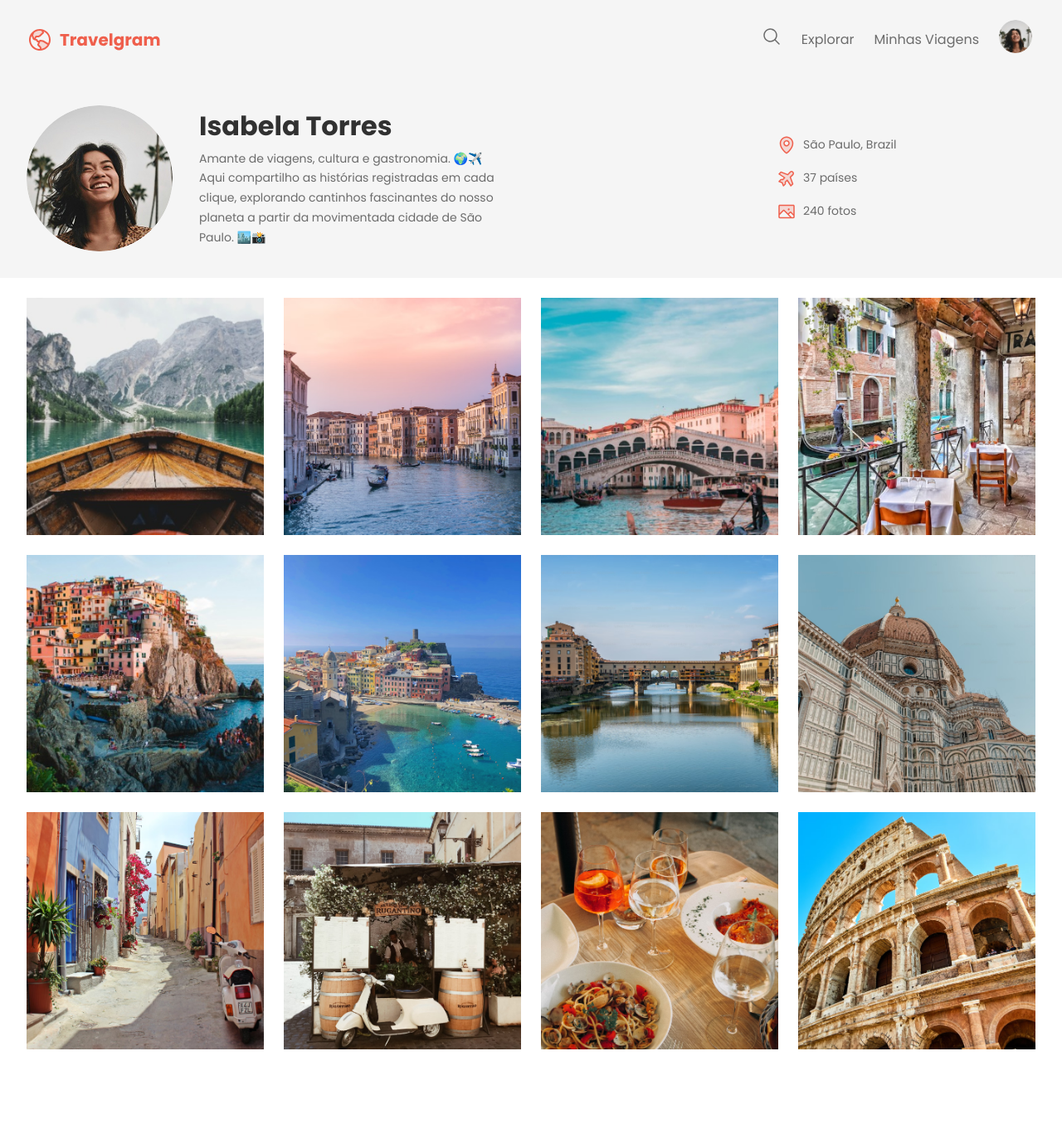
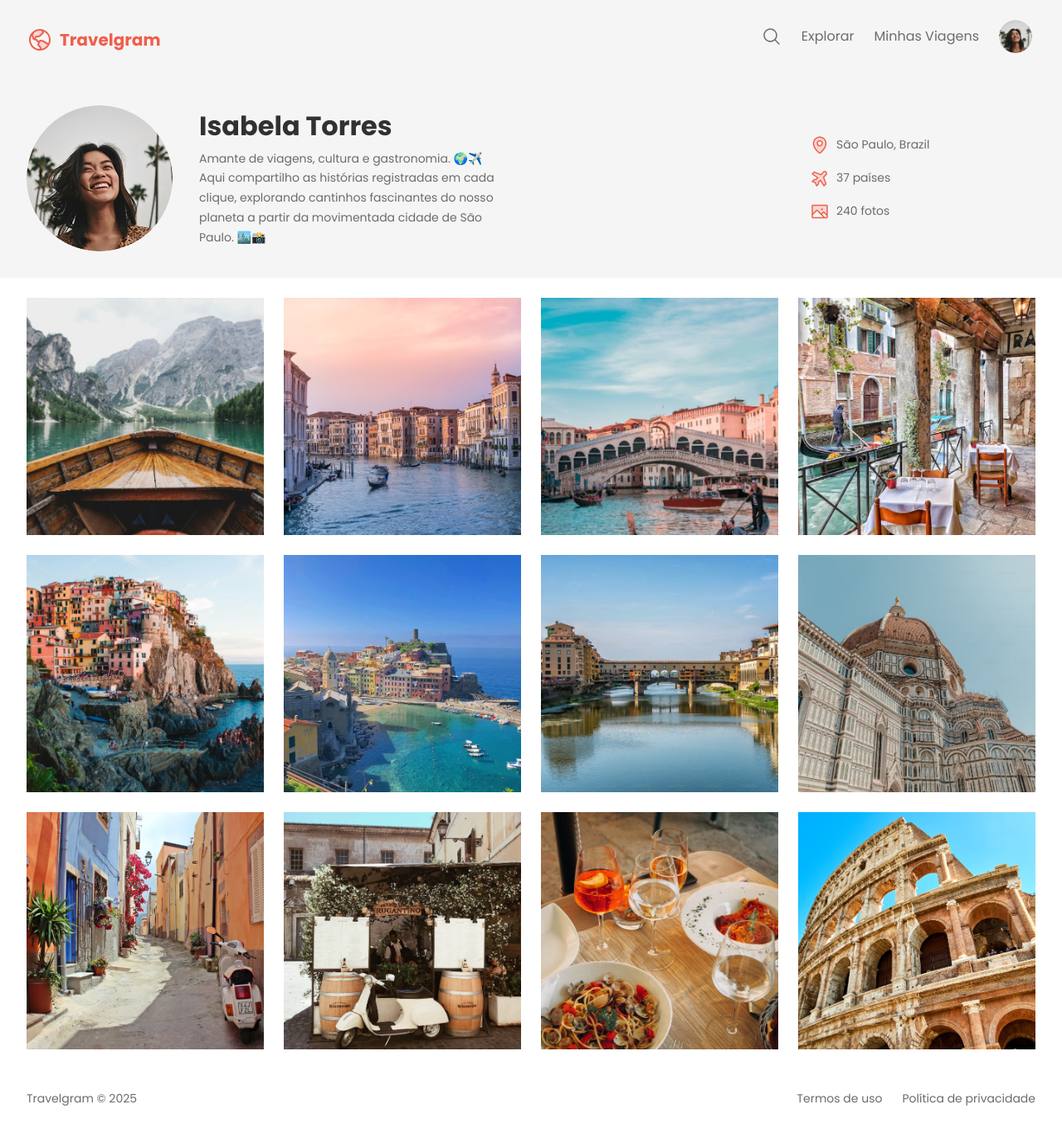
Before and after one commit to Otakotak88/Travelgram, a plain HTML site: page index.html in a window 1280 px wide. Shown: the whole page at 83% size. Before the commit the page ends 1289 px from the top, so only its background shows below. Drawn offline with Linux system fonts and the light colour scheme.

Commit message:
Created footer and checked typography

```diff
--- a/index.html
+++ b/index.html
@@ -18,10 +18,10 @@
                 <img src="assets/Logo.svg" alt="">
             </a>
             <ul>
-                <li><a href="#"><img src="assets/svgs/MagnifyingGlass.svg" alt=""></a></li>
+                <li><a href="#"><img src="assets/svgs/MagnifyingGlass.svg" alt="icone de lupa"></a></li>
                 <li><a href="#">Explorar</a></li>
                 <li><a href="#">Minhas Viagens</a></li>
-                <li><a href="#"><img src="assets/ProfilePic.png" alt=""></a></li>
+                <li><a href="#"><img src="assets/ProfilePic.png" alt="foto de perfil"></a></li>
             </ul>
         </nav>
 
@@ -56,5 +56,11 @@
         <img src="assets/images/Image 11.png" alt="">
         <img src="assets/images/Image 12.png" alt="">
     </main>
+
+    <footer class="container">
+        <span>Travelgram &copy; 2025</span>
+        <span>Termos de uso</span>
+        <span>Política de privacidade</span>
+    </footer>
 </body>
 </html>
--- /dev/null
+++ b/styles/footer.css
@@ -0,0 +1,8 @@
+footer{
+    display: flex;
+    padding-block: 24px;
+    gap: 24px;
+}
+footer span:nth-child(1) {
+    margin-right: auto;
+}
--- a/styles/header.css
+++ b/styles/header.css
@@ -12,9 +12,6 @@
     height: 176px;
     width: 176px;
     border-radius: 50%;
-}
-.descricao{
-    max-width: 41ch;
 }
 .main div{
     align-self: center;
@@ -32,10 +29,15 @@
 .info li{
     display: flex;
     gap: 8px;
-    width: 280px;
+    width: 240px;
     font: var(--text-md)
 }
 .nome{
     font: var(--text-lg);
     color: var(--text-color-primary);
 }
+.descricao{
+    max-width: 41ch;
+    font: var(--text-md);
+    color: var(--text-color-secondary);
+}
--- a/styles/index.css
+++ b/styles/index.css
@@ -2,3 +2,4 @@
 @import url(navbar.css);
 @import url(header.css);
 @import url(main.css);
+@import url(footer.css);
--- a/styles/navbar.css
+++ b/styles/navbar.css
@@ -13,6 +13,9 @@ nav ul{
     padding: 4px;
     font: var(--text);
 }
+nav ul li{
+    min-height: 32px;
+}
 nav ul li:last-child img{
     height: 40px;
     width: 40px;
```
